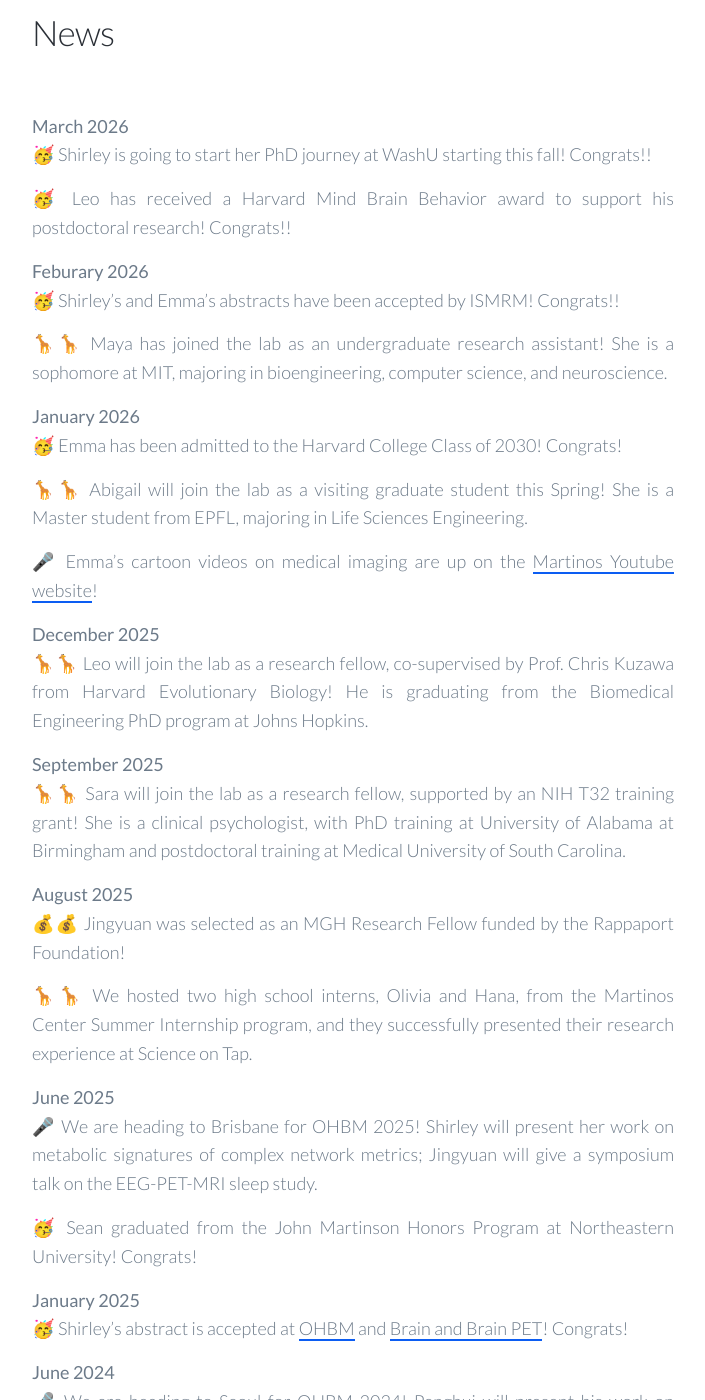
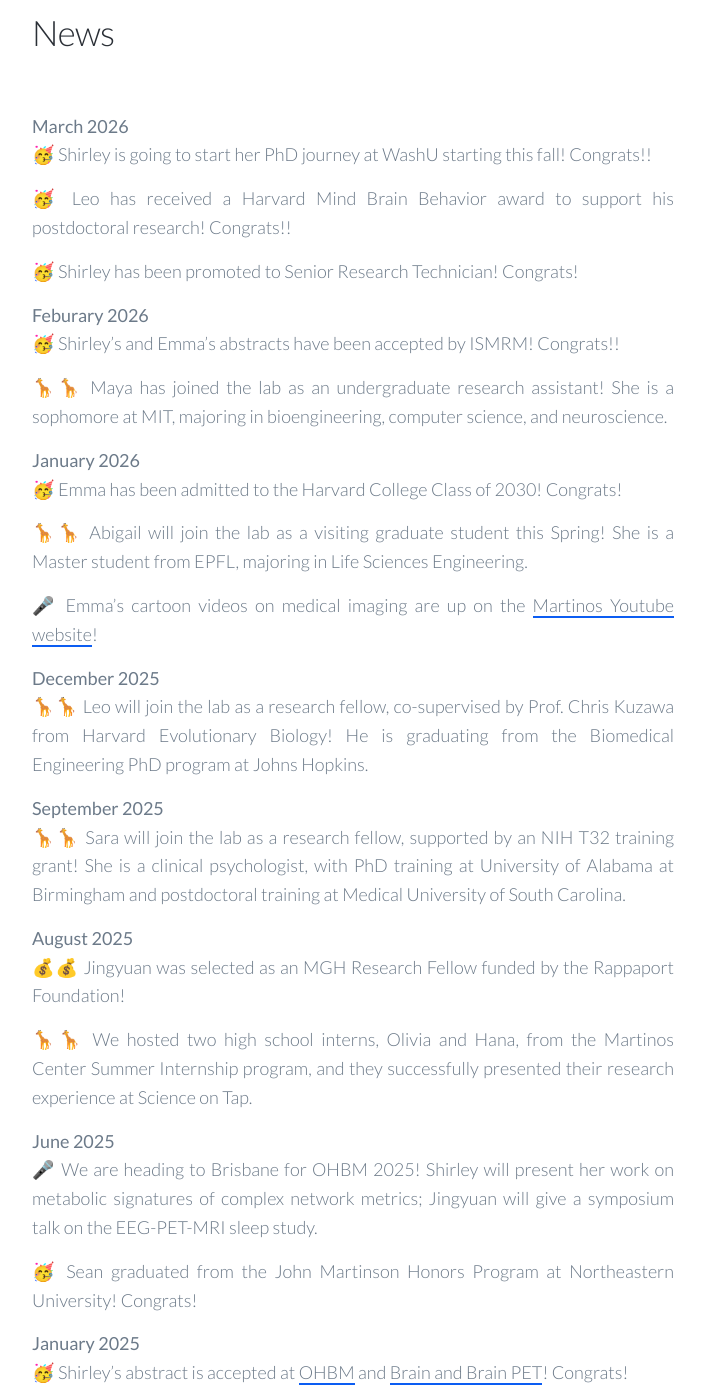
Before and after one commit to CANDYlaboratory/candylab.github.io, a Jekyll site: the page built from _pages/about.md, in a window 1280 px wide and 1400 px high, scrolled down 613 px. Shown: the whole window, without its empty margins (479-1184 px from the left). Built offline with Jekyll 4.4.1, drawn with Linux system fonts in a browser that asks for light colours; nearby versions of some CDN libraries; some of the changed text lies outside the part shown.

Commit message:
Update about.md

```diff
--- a/_pages/about.md
+++ b/_pages/about.md
@@ -15,6 +15,8 @@ Our research program lies at the interface of biomedical engineering, signal pro
 🥳 Shirley is going to start her PhD journey at WashU starting this fall! Congrats!!
 
 🥳 Leo has received a Harvard Mind Brain Behavior award to support his postdoctoral research! Congrats!!
+
+🥳 Shirley has been promoted to Senior Research Technician! Congrats!
 
 <strong>Feburary 2026</strong><br>
 🥳 Shirley’s and Emma’s abstracts have been accepted by ISMRM! Congrats!!
@@ -46,6 +48,9 @@ Our research program lies at the interface of biomedical engineering, signal pro
 
 <strong>January 2025</strong><br>
 🥳 Shirley’s abstract is accepted at [OHBM](https://www.humanbrainmapping.org/i4a/pages/index.cfm?pageid=4229) and [Brain and Brain PET](https://www.brain2025.org/)! Congrats!
+
+<strong>July 2024</strong><br>
+🥳 Dakota has been promoted to Senior Research Technician! Congrats!
 
 <strong>June 2024</strong><br>
 🎤 We are heading to Seoul for OHBM 2024! Penghui will present his work on cortical parcellations of metabolic connectivity.
```
